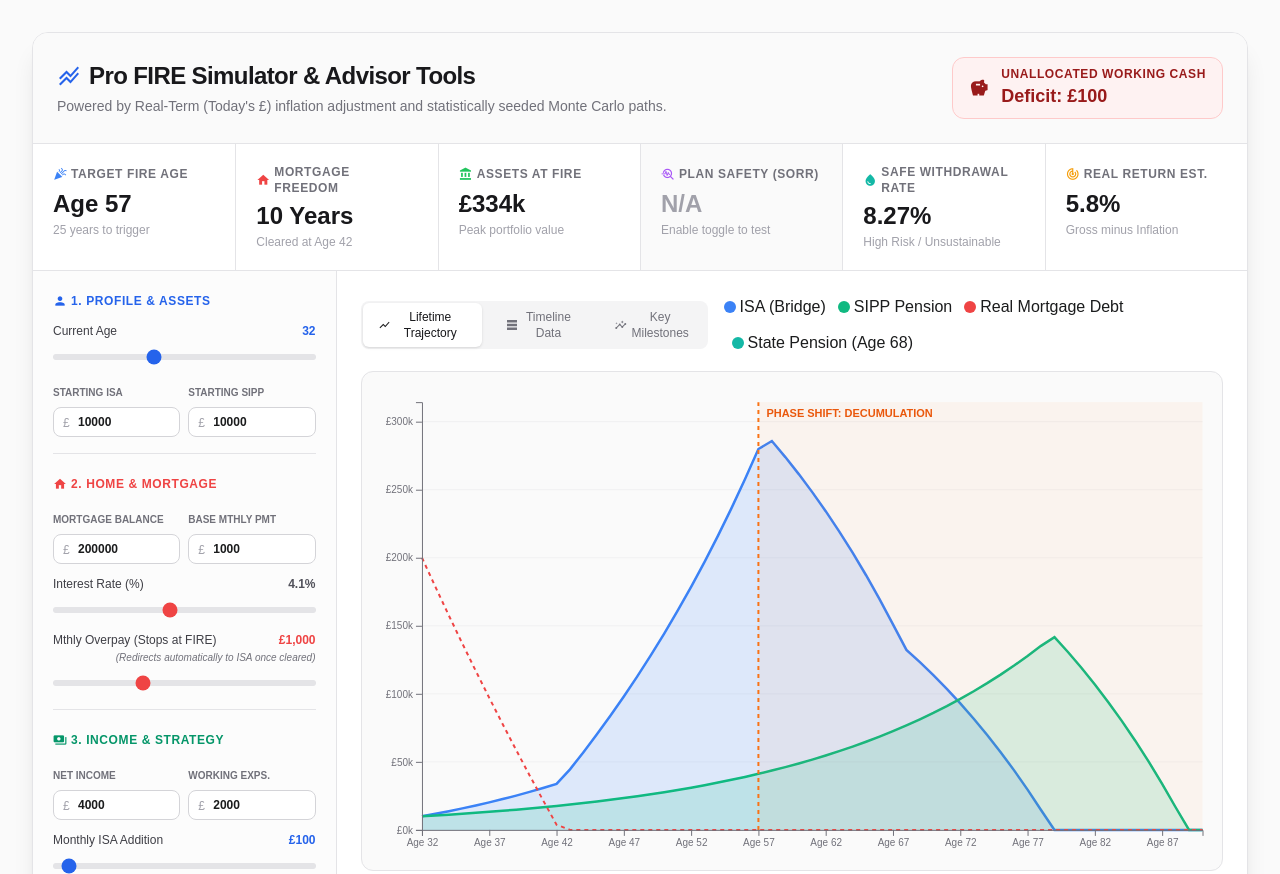
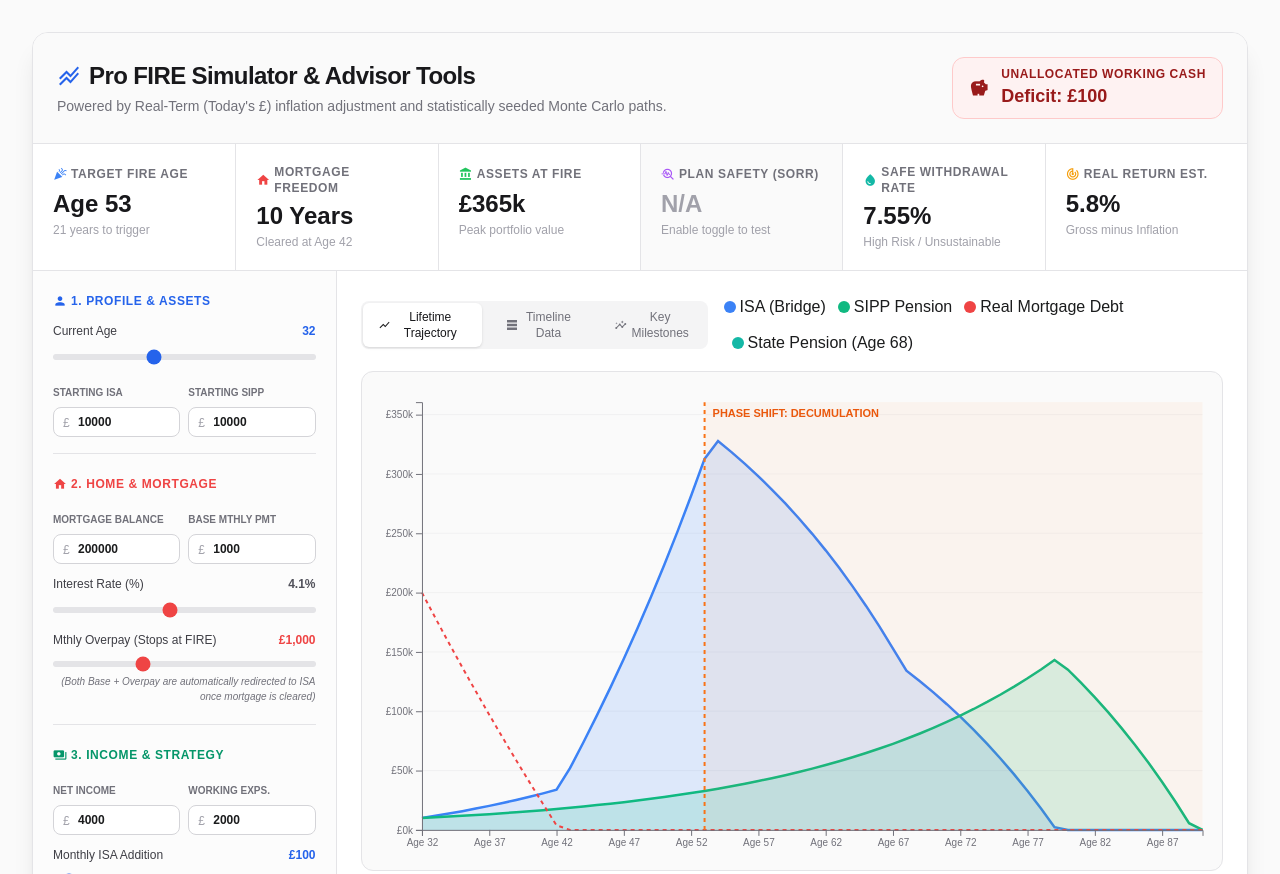
Before and after one commit to AdrianMnt/FIRE_Calc, a plain HTML site: page index.html in a window 1280 px wide. Shown: the top 874 px of the page. Drawn offline with nearby package versions, Linux system fonts and the light colour scheme; a web font is replaced by a local one.

Commit message:
Add files via upload

```diff
--- a/index.html
+++ b/index.html
@@ -193,8 +193,8 @@
                                 <label for="slider-overpay" class="text-xs font-medium text-zinc-700 dark:text-zinc-300">Mthly Overpay (Stops at FIRE)</label>
                                 <span class="text-xs font-bold text-red-500" id="val-overpay">£1,000</span>
                             </div>
-                            <div class="text-[10px] text-zinc-500 dark:text-zinc-400 italic mb-1 text-right">(Redirects automatically to ISA once cleared)</div>
                             <input type="range" id="slider-overpay" min="0" max="3000" step="50" value="1000" class="w-full h-1.5 bg-zinc-200 dark:bg-zinc-700 rounded-lg appearance-none cursor-pointer accent-red-500">
+                            <div class="text-[10px] text-zinc-500 dark:text-zinc-400 italic mb-1 text-right">(Both Base + Overpay are automatically redirected to ISA once mortgage is cleared)</div>
                         </div>
                     </div>
                 </div>
@@ -782,7 +782,11 @@
                     if (!isRetired) {
                         let activeIsaAddReal = state.monthlyIsa;
                         if (curMort === 0) {
-                            activeIsaAddReal += (state.mortgageOverpay / Math.pow(1 + annualInflation, year));
+                            // NOTE: Mortgage is cleared. Previously only the overpayment (state.mortgageOverpay)
+                            // was redirected here, leaving the standard/base payment (state.mortgageBase)
+                            // unaccounted for as "surplus". Now the FULL former mortgage payment
+                            // (base + overpay) is redirected into the ISA.
+                            activeIsaAddReal += ((state.mortgageBase + state.mortgageOverpay) / Math.pow(1 + annualInflation, year));
                         }
 
                         curIsa += activeIsaAddReal;
@@ -899,7 +903,9 @@
 
                     if (!isRetired) {
                         let activeIsaAddReal = state.monthlyIsa;
-                        if (curMort === 0) activeIsaAddReal += (state.mortgageOverpay / Math.pow(1 + annualInflation, year));
+                        // NOTE: same fix as calculateDeterministic() - redirect the FULL former
+                        // mortgage payment (base + overpay), not just the overpay portion.
+                        if (curMort === 0) activeIsaAddReal += ((state.mortgageBase + state.mortgageOverpay) / Math.pow(1 + annualInflation, year));
                         curIsa += activeIsaAddReal;
                         curPen += (state.workplacePension + state.monthlySipp);
                     } else {
```
